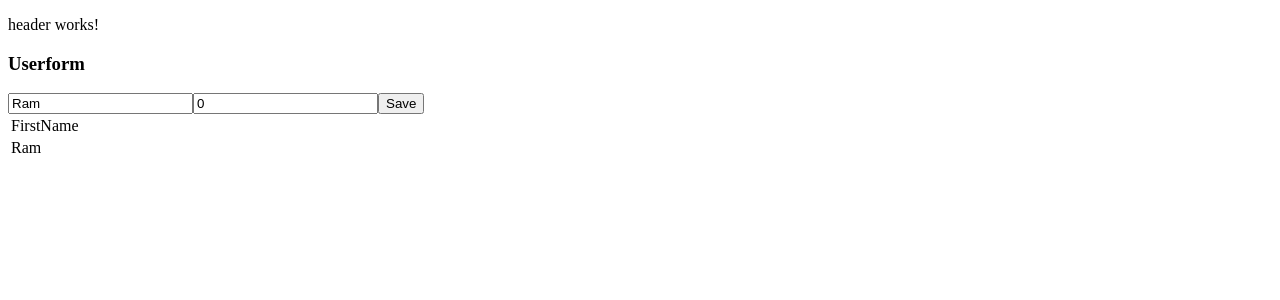
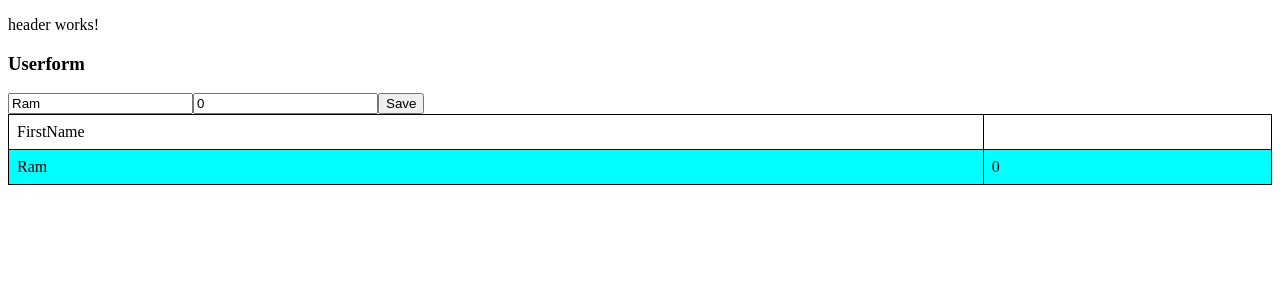
Before and after one commit to ibmtrainingpg/angular-myapp, an Angular app: page / in a window 1280 px wide. Both pictures are taken after a click on the button "Save". Shown: the top 300 px of the page. Built offline with nearby package versions, Linux system fonts and the light colour scheme.

Commit message:
css support

```diff
--- a/src/app/userform/userform.component.css
+++ b/src/app/userform/userform.component.css
@@ -0,0 +1,19 @@
+table {
+  border-collapse: collapse;
+  width: 100%;
+  border: 1px solid black;
+}
+
+th,td {
+  border: 1px solid black;
+  text-align: left;
+  padding: 8px;
+}
+
+tr:nth-child(odd){
+  background-color: aqua;
+}
+
+tr, td:hover{
+  background-color: red;
+}
--- a/src/app/userform/userform.component.html
+++ b/src/app/userform/userform.component.html
@@ -2,11 +2,12 @@
 <input [(ngModel)]='user.firstname'>
 <input [(ngModel)]='user.age' placeholder="age" type='number'>
 <button (click)='save()'>Save</button>
-<table>
+<table >
   <thead><td>FirstName</td></thead>
 <tbody>
   <tr *ngFor='let user1 of userArray'>
     <td>{{user1.firstname}}</td>
+    <td>{{user1.age}}</td>
   </tr>
 </tbody>
 </table>
--- a/src/app/userform/userform.component.ts
+++ b/src/app/userform/userform.component.ts
@@ -12,7 +12,7 @@
   userArray:User[]=[];
   constructor() { }
   save(){
-    this.userArray.push(this.user);
+    this.userArray.push(Object.assign({}, this.user));
     console.log('working...');
     console.log(this.user.firstname);
     // this.user.firstname = 'John';
```
